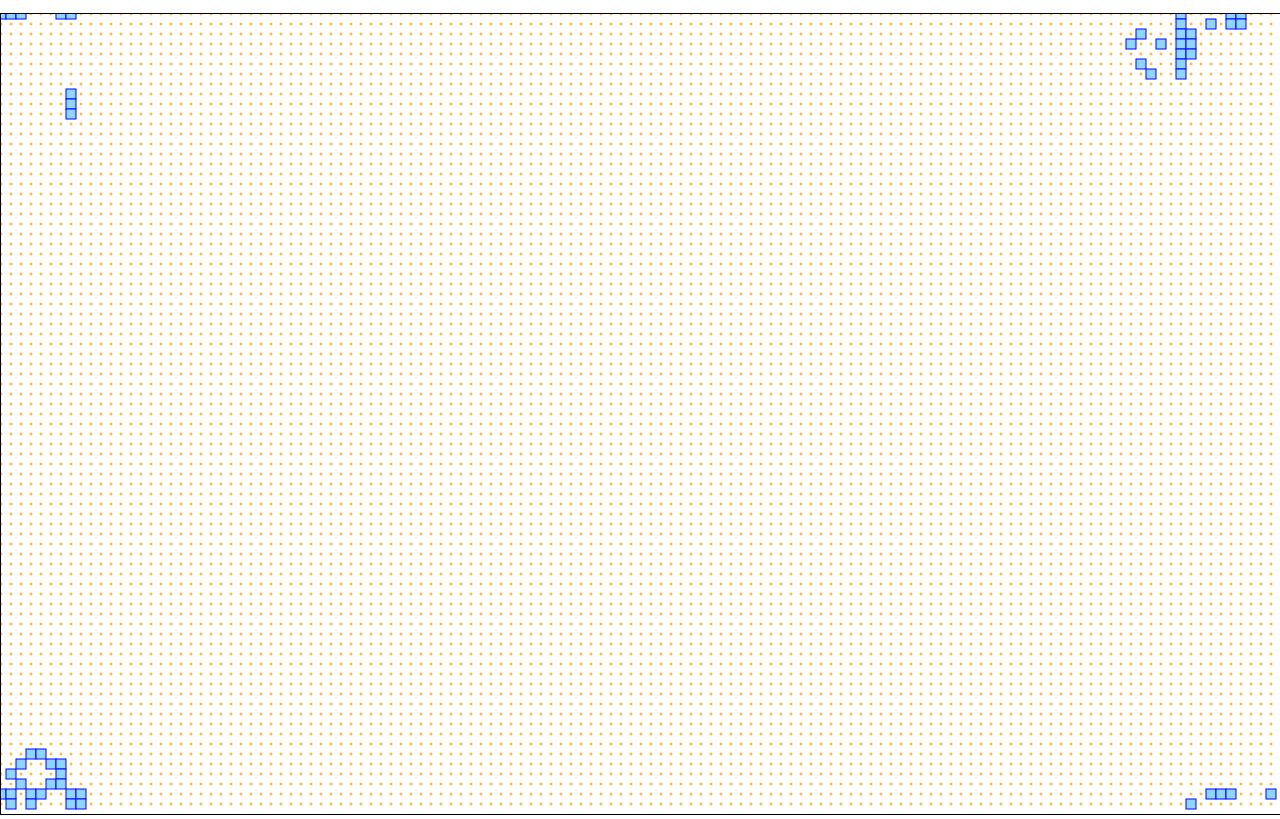
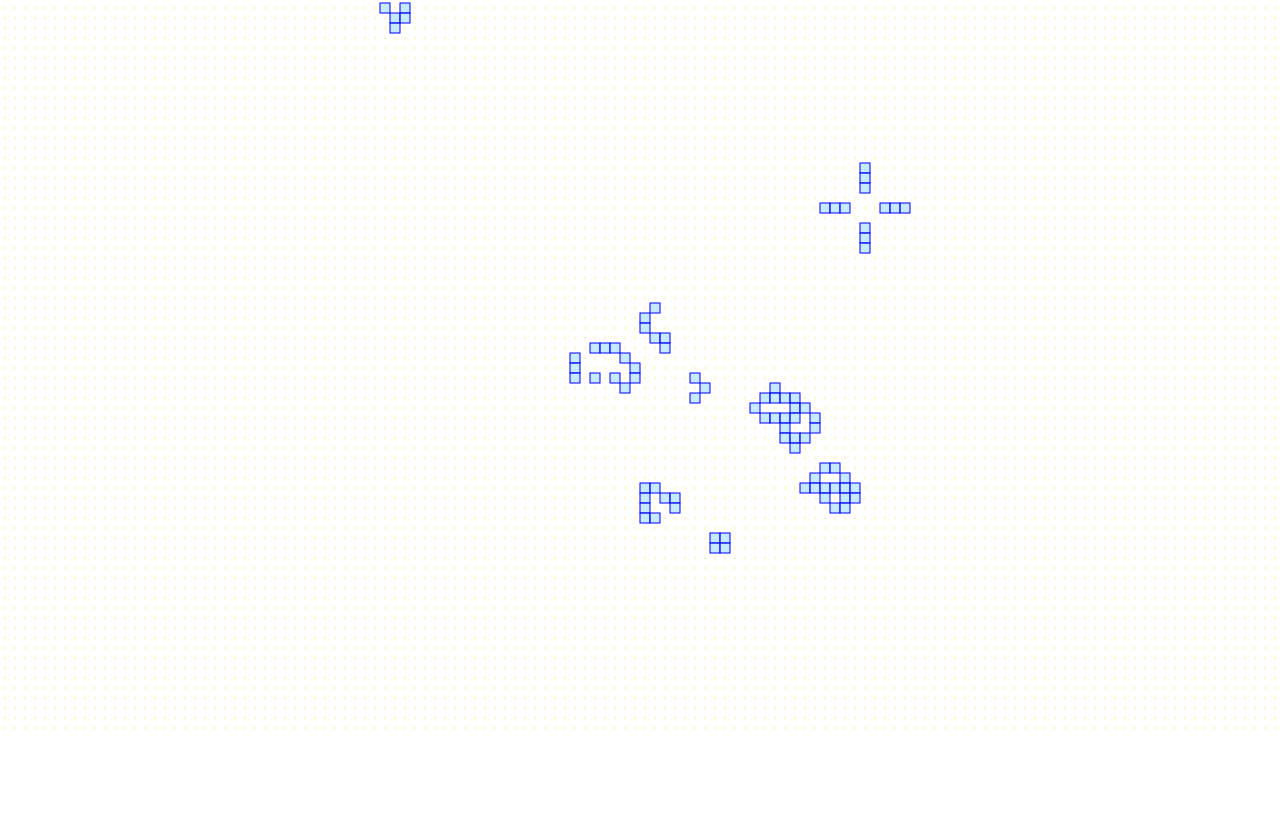
Before and after one commit to CandlelightDoener/ConwaysGameOfLife_c9, a website: page public/index.html in a window 1280 px wide. Shown: the part 67-886 px from the top of the page. After the commit the page ends 821 px from the top, so only its background shows below. Drawn offline with Linux system fonts and the light colour scheme.

Commit message:
fixed cell[3.2739] bug -> is now cell[3]

```diff
--- a/public/canvasPainter.js
+++ b/public/canvasPainter.js
@@ -8,7 +8,6 @@ function stretchCanvasToSize(width, height, canvasId) {
     context.canvas.height = height;
 }
 
-
 function drawPopulation(population, canvasId) {
     var canvas = document.getElementById(canvasId);
     var context = canvas.getContext("2d");
@@ -17,7 +16,7 @@ function drawPopulation(population, canvasId) {
     for(var i=0; i<population.length; i++) {
         for(var j=0; j<population[i].length; j++) {
             if(population[i][j].isAlive()) {
-                paintLivingSquare(context, i*pixelPerField, j*pixelPerField);
+                paintLivingCell(context, i*pixelPerField, j*pixelPerField);
             } else {
                 paintDeadCell(context, i*pixelPerField, j*pixelPerField);
             }
@@ -25,25 +24,17 @@ function drawPopulation(population, canvasId) {
     }
 }
 
-function paintLivingSquare(context, x, y) {
-    context.fillStyle = '#8ED6FF';
+function paintLivingCell(context, x, y) {
+    //context.fillStyle = '#8ED6FF';
+    context.fillStyle = "rgba(142, 214, 255, 0.5)";
     context.strokeStyle = 'blue';
-    context.fillRect(x-radiusOfField, y-radiusOfField, 2*radiusOfField, 2*radiusOfField);
-    context.strokeRect(x-radiusOfField, y-radiusOfField, 2*radiusOfField, 2*radiusOfField);
-}
-
-function paintLivingCell(context, x, y) {
-    context.beginPath();
-    context.arc(x, y, radiusOfField - 1, 0, 2*Math.PI);
-    context.strokeStyle = 'blue';
-    context.stroke();
-    context.fillStyle = '#8ED6FF';
-    context.fill();
+    context.fillRect(x, y, pixelPerField, pixelPerField);
+    context.strokeRect(x, y, pixelPerField, pixelPerField);
 }
 
 function paintDeadCell(context, x, y) {
     context.beginPath();
-    context.arc(x, y, 1, 0, 2*Math.PI);
-    context.strokeStyle = 'orange';
+    context.arc(x + radiusOfField, y + radiusOfField, 1, 0, 2*Math.PI);
+    context.strokeStyle = "rgba(255, 204, 0, 0.2)";
     context.stroke();
 }
--- a/public/conwaysGameOfLife.js
+++ b/public/conwaysGameOfLife.js
@@ -47,11 +47,15 @@ function World(width, height) {
 }
 
 World.prototype.createStartingPopulation = function() {
-    this.createOscillatingCrossAt(this.width - 3, 3);
-    this.createRandomCluster(0, 10, 0, 10, 0.5);
+    this.createOscillatingCrossAt(this.width  * 2/3, this.height / 3);
+    this.createGliderAt(this.width / 4, 2);
+    this.createRandomClusterAt(this.width / 2, this.height / 2, 20, 20, 0.5);
 };
 
 World.prototype.createGliderAt = function(a, b) {
+    a = Math.floor(a);
+    b = Math.floor(b);
+
     this.cells[a][b].letLive();
     this.cells[a+1][b].letLive();
     this.cells[a+2][b].letLive();
@@ -60,19 +64,25 @@ World.prototype.createGliderAt = function(a, b) {
 };
 
 World.prototype.createOscillatingCrossAt = function(a, b) {
-    this.cells[a][b].letLive();
-    this.cells[a-1][b].letLive();
+    a = Math.floor(a);
+    b = Math.floor(b);
+
+    this.cells[a][b+1].letLive();
+    this.cells[a+1][b+1].letLive();
+    this.cells[a+2][b+1].letLive();
     this.cells[a+1][b].letLive();
-    this.cells[a][b-1].letLive();
-    this.cells[a][b+1].letLive();
+    this.cells[a+1][b+2].letLive();
 };
 
-World.prototype.createRandomCluster = function(xLeft, xRight, yLow, yHigh, densityBetweenZeroAndOne) {
+World.prototype.createRandomClusterAt = function(x, y, xStretch, yStretch, densityBetweenZeroAndOne) {
+    x = Math.floor(x);
+    y = Math.floor(y);
+    var threshold = 1 - densityBetweenZeroAndOne;
+    var xEnd = Math.min(x + xStretch, this.width);
+    var yEnd = Math.min(y + yStretch, this.height);
 
-    var threshold = 1 - densityBetweenZeroAndOne;
-
-    for(var i=xLeft; i<xRight; i++)
-        for(var j=yLow; j<yHigh; j++)
+    for(var i=x; i<xEnd; i++)
+        for(var j=y; j<yEnd; j++)
             if(Math.random() > threshold)
                 this.cells[i][j].letLive();
 };
--- a/public/index.html
+++ b/public/index.html
@@ -13,14 +13,12 @@
 
         <!-- Main Page -->
         <div id="main-page">
+            <canvas id="world" style="position:fixed; top:0;left:0;z-index:-1">
+                Canvas wird vom Browser nicht unterstützt
+            </canvas>
             <h1>
                 Conways Game of Life
             </h1>
-            <canvas
-                id="world"
-                style="border:1px solid #000000;">
-                Canvas wird vom Browser nicht unterstützt
-            </canvas>
 
         </div>
 
--- a/public/style.css
+++ b/public/style.css
@@ -3,3 +3,7 @@ html, body, div {
   height: 100%;
   margin: 0;
 }
+
+h1 {
+    text-align: center;
+    font-family: "Century Gothic", sans-serif;}
```
Also changed, not shown: README.md.
